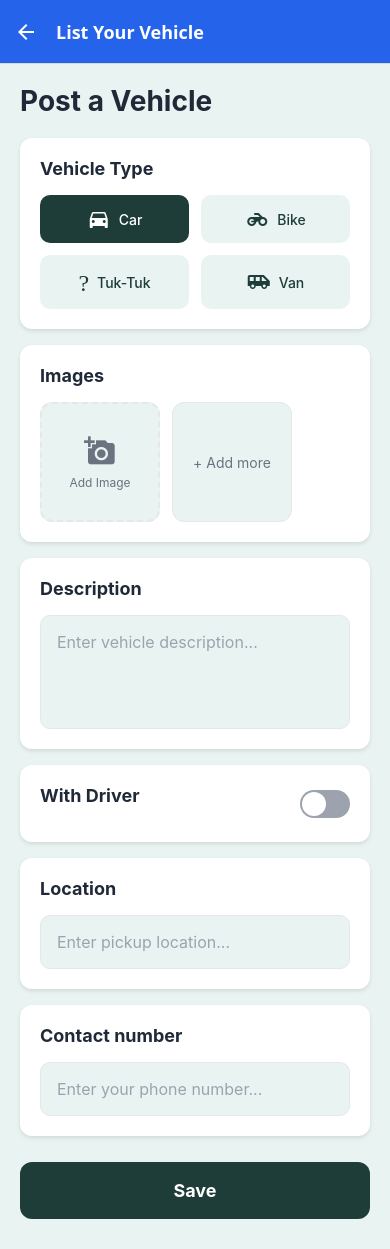
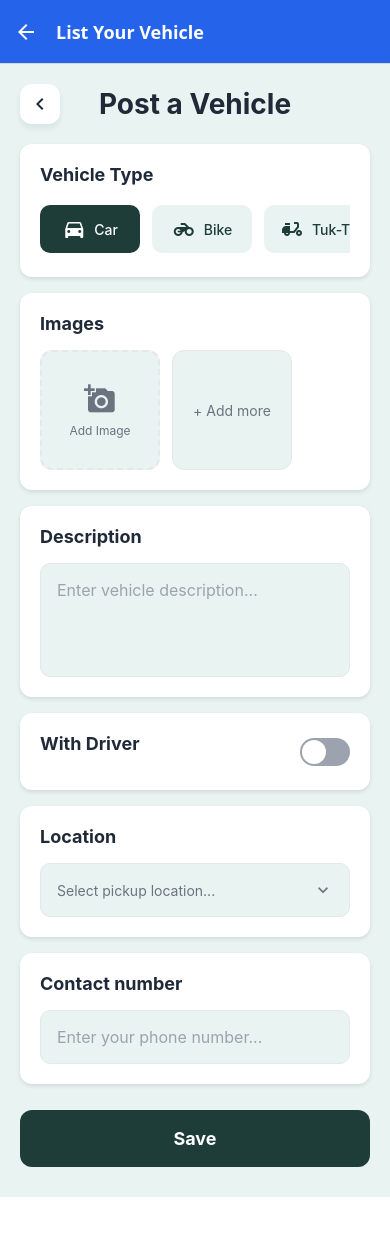
Before and after one commit to ChamathkaDhanapala/RideLanka-Vehicle-Renting-Mobile-App, a React Native app in the folder RideLanka/: screen /PostVehicle in a window 390 px wide. After the commit the page ends 1197 px from the top, so only its background shows below. Built offline with nearby package versions, Linux system fonts and the light colour scheme.

Commit message:
Implement location selection modal in PostVehicleScreen, enhance vehicle type options, and improve layout with flexbox adjustments.

```diff
--- a/RideLanka/src/screens/PostVehicleScreen.js
+++ b/RideLanka/src/screens/PostVehicleScreen.js
@@ -6,6 +6,8 @@ import {
   ScrollView,
   TouchableOpacity,
   TextInput,
+  Modal,
+  FlatList,
 } from 'react-native';
 import Icon from 'react-native-vector-icons/MaterialIcons';
 import { COLORS } from '../constants/colors';
@@ -13,25 +15,69 @@ import { COLORS } from '../constants/colors';
 const PostVehicleScreen = ({ navigation }) => {
   const [selectedType, setSelectedType] = useState('Car');
   const [withDriver, setWithDriver] = useState(false);
+  const [locationModalVisible, setLocationModalVisible] = useState(false);
+  const [selectedLocation, setSelectedLocation] = useState('');
 
   const vehicleTypes = [
     { id: '1', name: 'Car', icon: 'directions-car' },
     { id: '2', name: 'Bike', icon: 'motorcycle' },
-    { id: '3', name: 'Tuk-Tuk', icon: 'auto-rickshaw' },
+    { id: '3', name: 'Tuk-Tuk', icon: 'moped' },
     { id: '4', name: 'Van', icon: 'airport-shuttle' },
+    { id: '5', name: 'Bicycle', icon: 'pedal-bike' },
+    { id: '6', name: 'SUV', icon: 'directions-car' },
+    { id: '7', name: 'Jeep', icon: 'directions-car' },
   ];
+
+  const locations = [
+    'Colombo', 'Kandy', 'Galle', 'Negombo', 'Jaffna',
+    'Trincomalee', 'Anuradhapura', 'Matara', 'Ratnapura', 'Badulla'
+  ];
+
+  const renderLocationItem = ({ item }) => (
+    <TouchableOpacity
+      style={[
+        styles.modalItem,
+        selectedLocation === item && styles.modalItemSelected
+      ]}
+      onPress={() => {
+        setSelectedLocation(item);
+        setLocationModalVisible(false);
+      }}
+    >
+      <Text style={[
+        styles.modalItemText,
+        selectedLocation === item && styles.modalItemTextSelected
+      ]}>
+        {item}
+      </Text>
+      {selectedLocation === item && (
+        <Icon name="check" size={20} color={COLORS.primary} />
+      )}
+    </TouchableOpacity>
+  );
 
   return (
     <ScrollView style={styles.container} showsVerticalScrollIndicator={false}>
       {/* Header */}
       <View style={styles.header}>
+        <TouchableOpacity
+          style={styles.backButton}
+          onPress={() => navigation.goBack()}
+        >
+          <Icon name="chevron-left" size={24} color={COLORS.black} />
+        </TouchableOpacity>
         <Text style={styles.title}>Post a Vehicle</Text>
+        <View style={styles.placeholder} />
       </View>
 
-      {/* Vehicle Type Selection */}
+      {/* Vehicle Type Selection  */}
       <View style={styles.section}>
         <Text style={styles.sectionTitle}>Vehicle Type</Text>
-        <View style={styles.typeContainer}>
+        <ScrollView
+          horizontal
+          showsHorizontalScrollIndicator={false}
+          contentContainerStyle={styles.typeContainer}
+        >
           {vehicleTypes.map((type) => (
             <TouchableOpacity
               key={type.id}
@@ -54,7 +100,7 @@ const PostVehicleScreen = ({ navigation }) => {
               </Text>
             </TouchableOpacity>
           ))}
-        </View>
+        </ScrollView>
       </View>
 
       {/* Images Upload */}
@@ -103,14 +149,18 @@ const PostVehicleScreen = ({ navigation }) => {
         </View>
       </View>
 
-      {/* Location */}
+      {/* Location Dropdown */}
       <View style={styles.section}>
         <Text style={styles.sectionTitle}>Location</Text>
-        <TextInput
-          style={styles.textInput}
-          placeholder="Enter pickup location..."
-          placeholderTextColor={COLORS.lightGray}
-        />
+        <TouchableOpacity
+          style={styles.locationInput}
+          onPress={() => setLocationModalVisible(true)}
+        >
+          <Text style={selectedLocation ? styles.selectedLocationText : styles.placeholderText}>
+            {selectedLocation || 'Select pickup location...'}
+          </Text>
+          <Icon name="keyboard-arrow-down" size={20} color={COLORS.gray} />
+        </TouchableOpacity>
       </View>
 
       {/* Contact Number */}
@@ -128,6 +178,31 @@ const PostVehicleScreen = ({ navigation }) => {
       <TouchableOpacity style={styles.saveButton}>
         <Text style={styles.saveButtonText}>Save</Text>
       </TouchableOpacity>
+
+      {/* Location Modal */}
+      <Modal
+        visible={locationModalVisible}
+        transparent={true}
+        animationType="slide"
+        onRequestClose={() => setLocationModalVisible(false)}
+      >
+        <View style={styles.modalContainer}>
+          <View style={styles.modalContent}>
+            <View style={styles.modalHeader}>
+              <Text style={styles.modalTitle}>Select Location</Text>
+              <TouchableOpacity onPress={() => setLocationModalVisible(false)}>
+                <Icon name="close" size={24} color={COLORS.black} />
+              </TouchableOpacity>
+            </View>
+            <FlatList
+              data={locations}
+              renderItem={renderLocationItem}
+              keyExtractor={(item) => item}
+              showsVerticalScrollIndicator={false}
+            />
+          </View>
+        </View>
+      </Modal>
     </ScrollView>
   );
 };
@@ -139,13 +214,32 @@ const styles = StyleSheet.create({
     paddingTop: 20,
   },
   header: {
+    flexDirection: 'row',
+    alignItems: 'center',
+    justifyContent: 'space-between',
     paddingHorizontal: 20,
     marginBottom: 20,
+  },
+  backButton: {
+    width: 40,
+    height: 40,
+    borderRadius: 12,
+    backgroundColor: COLORS.white,
+    alignItems: 'center',
+    justifyContent: 'center',
+    shadowColor: '#0F3D3E',
+    shadowOffset: { width: 0, height: 4 },
+    shadowOpacity: 0.08,
+    shadowRadius: 6,
+    elevation: 3,
   },
   title: {
     fontSize: 28,
     fontWeight: 'bold',
     color: COLORS.black,
+  },
+  placeholder: {
+    width: 40,
   },
   section: {
     backgroundColor: COLORS.white,
@@ -167,8 +261,8 @@ const styles = StyleSheet.create({
   },
   typeContainer: {
     flexDirection: 'row',
-    flexWrap: 'wrap',
     gap: 12,
+    paddingVertical: 4,
   },
   typeButton: {
     flexDirection: 'row',
@@ -178,8 +272,7 @@ const styles = StyleSheet.create({
     paddingVertical: 12,
     borderRadius: 10,
     gap: 8,
-    flex: 1,
-    minWidth: '45%',
+    minWidth: 100,
     justifyContent: 'center',
   },
   selectedType: {
@@ -236,6 +329,20 @@ const styles = StyleSheet.create({
     fontSize: 16,
     color: COLORS.black,
   },
+  locationInput: {
+    flexDirection: 'row',
+    alignItems: 'center',
+    justifyContent: 'space-between',
+    backgroundColor: COLORS.background,
+    borderWidth: 1,
+    borderColor: COLORS.border,
+    borderRadius: 10,
+    padding: 16,
+  },
+  selectedLocationText: {
+    fontSize: 16,
+    color: COLORS.black,
+  },
   toggleContainer: {
     flexDirection: 'row',
     justifyContent: 'space-between',
@@ -276,6 +383,51 @@ const styles = StyleSheet.create({
     fontSize: 18,
     fontWeight: 'bold',
   },
+  modalContainer: {
+    flex: 1,
+    backgroundColor: 'rgba(0,0,0,0.5)',
+    justifyContent: 'flex-end',
+  },
+  modalContent: {
+    backgroundColor: COLORS.white,
+    borderTopLeftRadius: 20,
+    borderTopRightRadius: 20,
+    maxHeight: '80%',
+    paddingBottom: 20,
+  },
+  modalHeader: {
+    flexDirection: 'row',
+    alignItems: 'center',
+    justifyContent: 'space-between',
+    padding: 20,
+    borderBottomWidth: 1,
+    borderBottomColor: '#E3ECEA',
+  },
+  modalTitle: {
+    fontSize: 18,
+    fontWeight: '700',
+    color: COLORS.black,
+  },
+  modalItem: {
+    flexDirection: 'row',
+    alignItems: 'center',
+    justifyContent: 'space-between',
+    paddingHorizontal: 20,
+    paddingVertical: 16,
+    borderBottomWidth: 1,
+    borderBottomColor: '#F0F0F0',
+  },
+  modalItemSelected: {
+    backgroundColor: '#F4FFFB',
+  },
+  modalItemText: {
+    fontSize: 16,
+    color: COLORS.black,
+  },
+  modalItemTextSelected: {
+    color: COLORS.primary,
+    fontWeight: '600',
+  },
 });
 
 export default PostVehicleScreen;
```
